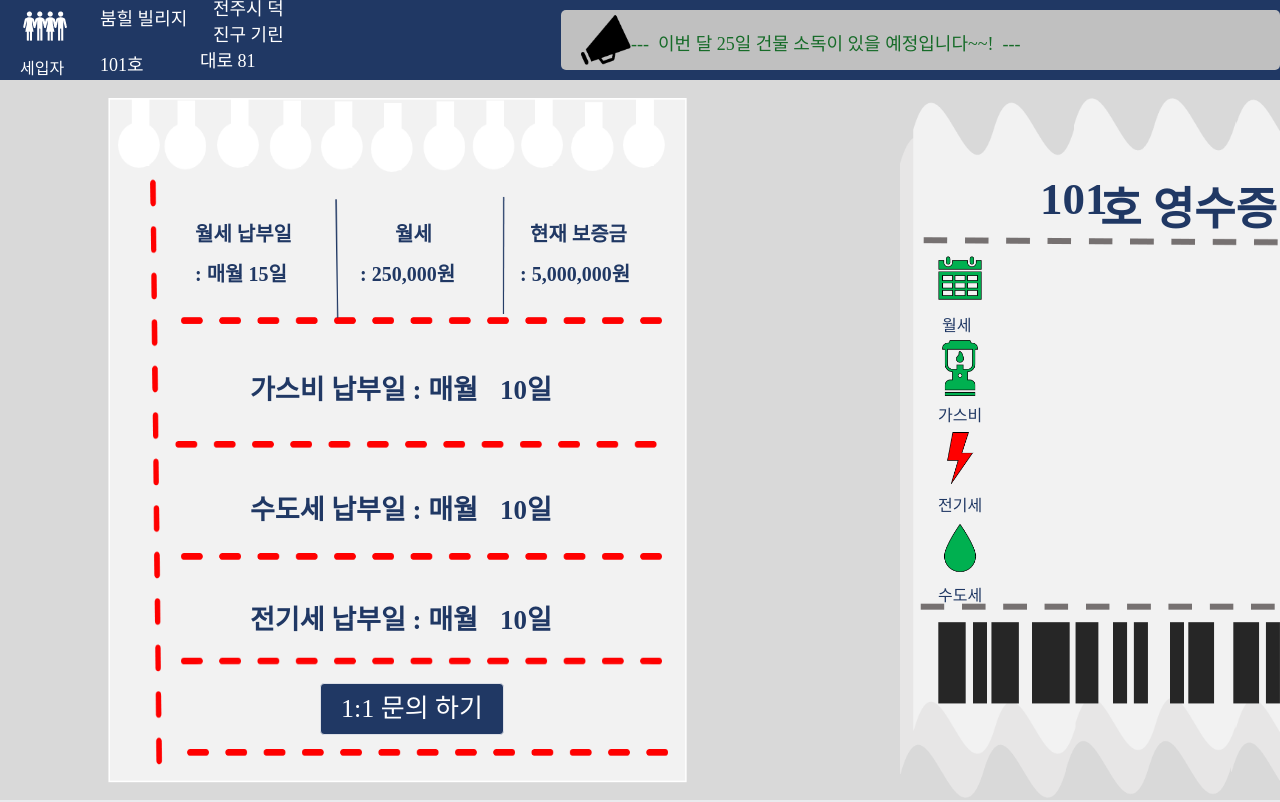
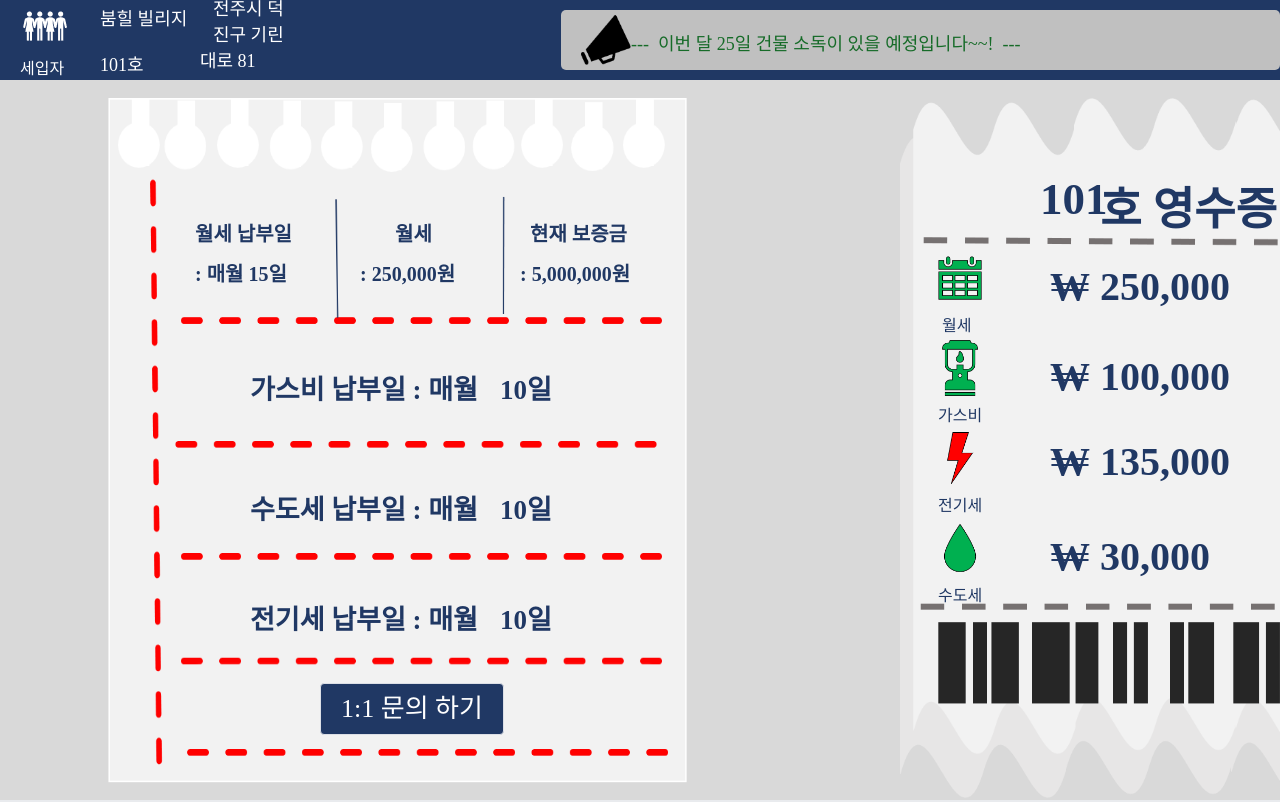
Before and after one commit to houseelfdobby/dobby_front, a Vue app: page /tenant_main in a window 1280 px wide. Shown: the top 802 px of the page. Built offline with nearby package versions, Linux system fonts and the light colour scheme.

Commit message:
Update TenantMain.vue

```diff
--- a/src/views/TenantMain.vue
+++ b/src/views/TenantMain.vue
@@ -115,7 +115,20 @@
                 </div>
               </div>
             </div>
-            <div class="TenantMain-Contents-Receipt-Right-Money"></div>
+            <div class="TenantMain-Contents-Receipt-Right-Money">
+              <div class="TenantMain-Contents-Receipt-Right-Money-Monthly">
+                <label>&#8361; 250,000</label>
+              </div>
+              <div class="TenantMain-Contents-Receipt-Right-Money-Gas">
+                <label>&#8361; 100,000</label>
+              </div>
+              <div class="TenantMain-Contents-Receipt-Right-Money-Electricity">
+                <label>&#8361; 135,000</label>
+              </div>
+              <div class="TenantMain-Contents-Receipt-Right-Money-Water">
+                <label>&#8361; 30,000</label>
+              </div>
+            </div>
           </div>
         </el-col>
       </el-row>
@@ -374,6 +387,40 @@ export default {
             top: 270px;
           }
         }
+        &-Money {
+          &-Monthly {
+            z-index: 103;
+            position: absolute;
+            font-size: 40px;
+            font-weight: bold;
+            left: 1050px;
+            top: 165px;
+          }
+          &-Gas {
+            z-index: 103;
+            position: absolute;
+            font-size: 40px;
+            font-weight: bold;
+            left: 1050px;
+            top: 255px;
+          }
+          &-Electricity {
+            z-index: 103;
+            position: absolute;
+            font-size: 40px;
+            font-weight: bold;
+            left: 1050px;
+            top: 340px;
+          }
+          &-Water {
+            z-index: 103;
+            position: absolute;
+            font-size: 40px;
+            font-weight: bold;
+            left: 1050px;
+            top: 435px;
+          }
+        }
       }
     }
   }
```
